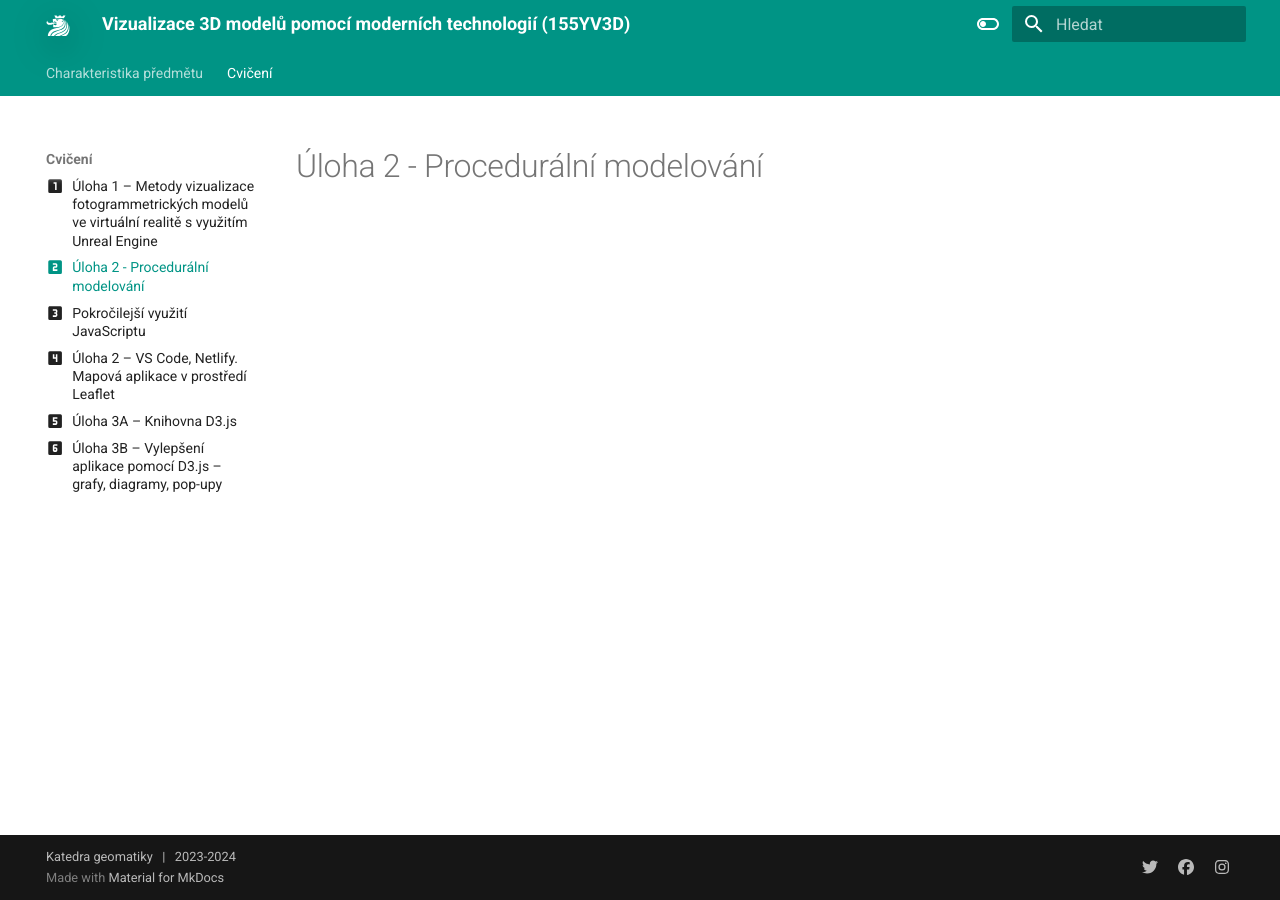
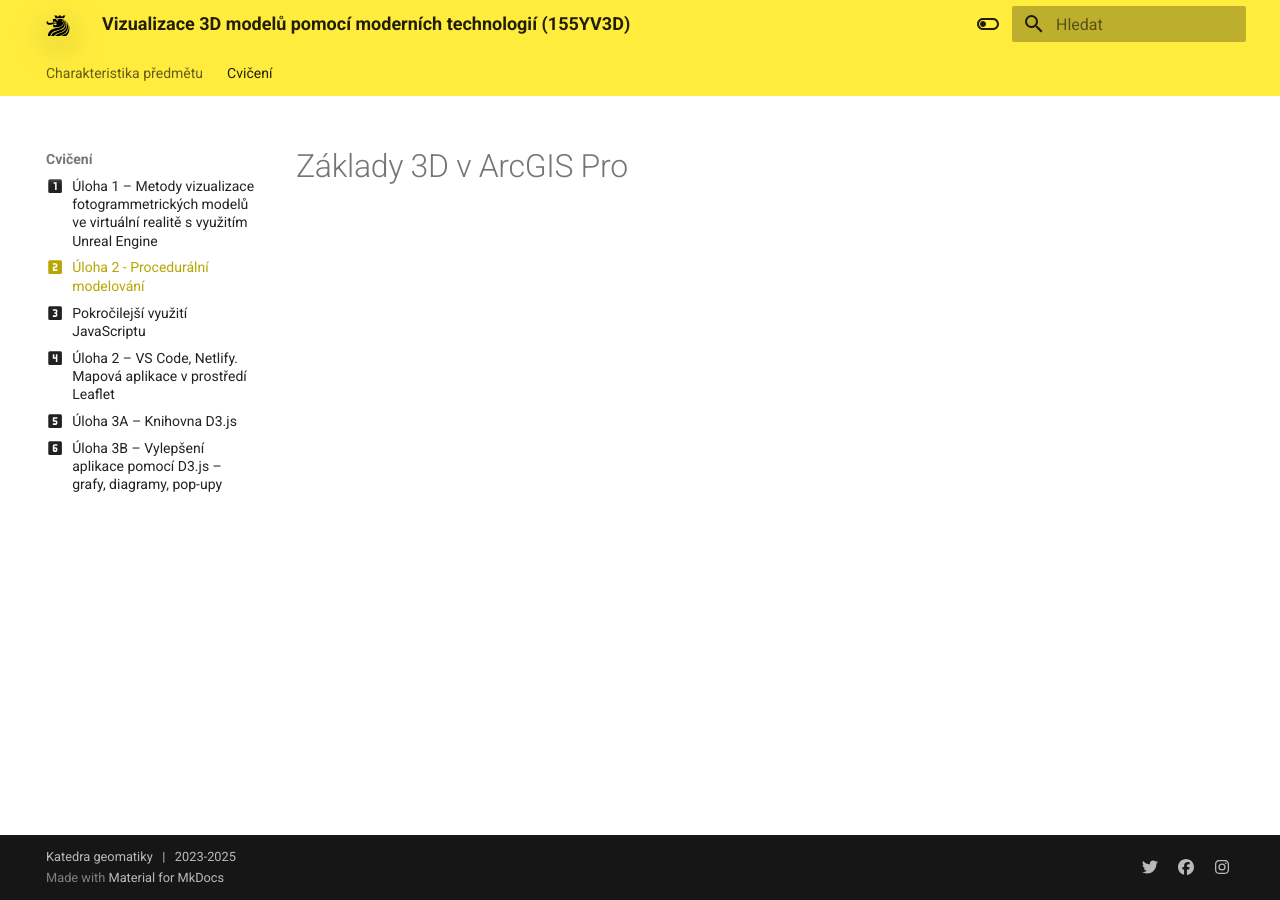
Before and after one commit to k155cvut/yv3d, an MkDocs documentation site: the page built from docs/cviceni/cviceni2.md, in a window 1280 px wide. Built offline with MkDocs 1.6.1 and Material for MkDocs 9.7.7, drawn with Linux system fonts in a browser that asks for light colours.

Commit message:
zmena barev

```diff
--- a/docs/cviceni/cviceni2.md
+++ b/docs/cviceni/cviceni2.md
@@ -2,3 +2,5 @@
 icon: material/numeric-2-box
 title: Cvičení 2
 ---
+
+# Základy 3D v ArcGIS Pro
--- a/docs/stylesheets/extra.css
+++ b/docs/stylesheets/extra.css
@@ -250,7 +250,7 @@ div.table_centered .md-typeset__scrollwrap {text-align: center;}
   }
 
 
-  :root {
+  /* :root {
     --md-accent-fg-color: #066b61;
     --md-primary-fg-color: #009485;
-  }
+  } */
--- a/mkdocs.yml
+++ b/mkdocs.yml
@@ -51,14 +51,14 @@ theme:
       toggle:
         icon: material/toggle-switch-off-outline
         name: Switch to dark mode
-      primary: custom
-      accent: custom
+      primary: yellow
+      accent: amber
     - scheme: slate
       toggle:
         icon: material/toggle-switch
         name: Switch to light mode
-      primary: custom
-      accent: custom
+      primary: yellow
+      accent: amber
 extra:
   social:
     - icon: fontawesome/brands/twitter
@@ -67,7 +67,7 @@ extra:
       link: https://www.facebook.com/geomatics.ctu
     - icon: fontawesome/brands/instagram
       link: https://www.instagram.com/geomatics.ctu
-copyright: <a href="https://geomatics.fsv.cvut.cz" target="_blank">Katedra geomatiky</a>&nbsp;&nbsp;&nbsp;|&nbsp;&nbsp;&nbsp;2023-2024
+copyright: <a href="https://geomatics.fsv.cvut.cz" target="_blank">Katedra geomatiky</a>&nbsp;&nbsp;&nbsp;|&nbsp;&nbsp;&nbsp;2023-2025
 extra_css:
   - stylesheets/extra.css
 markdown_extensions:
```
Also changed, not shown: docs/assets/favicon.svg.
